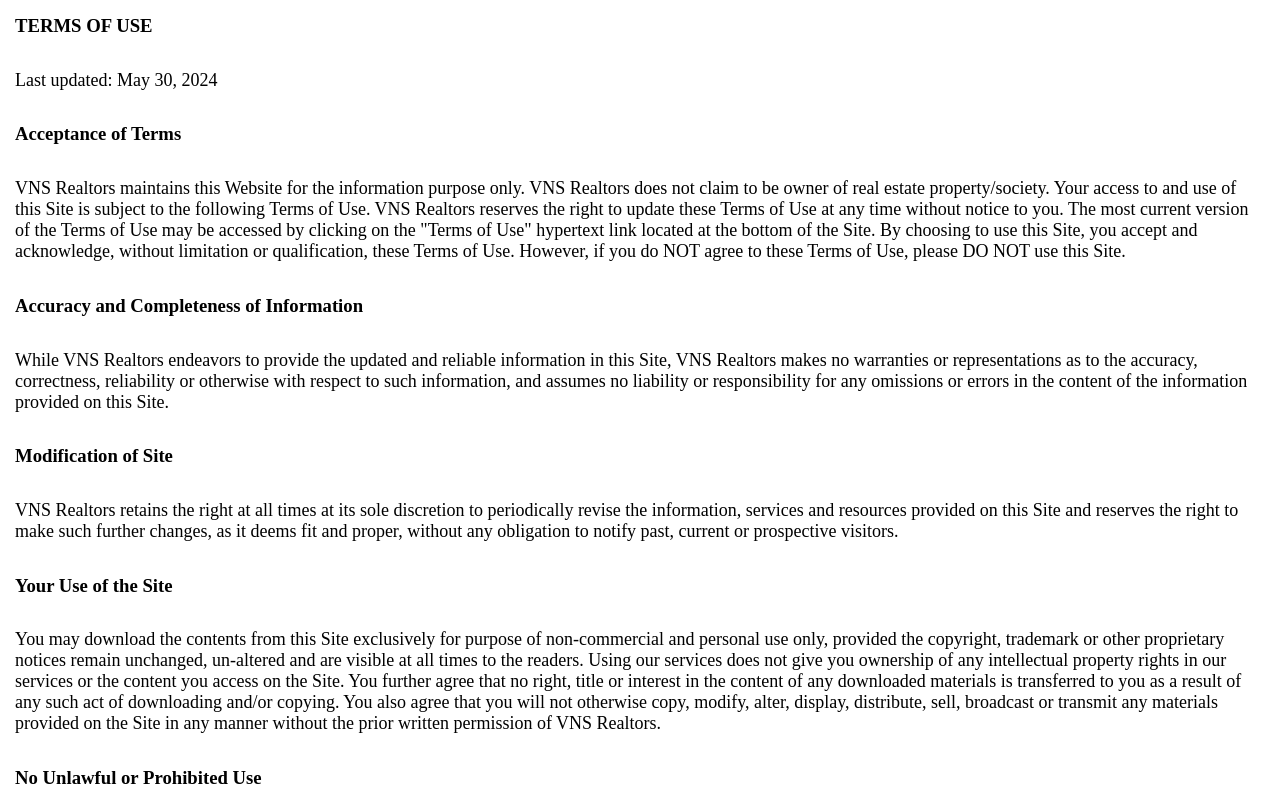
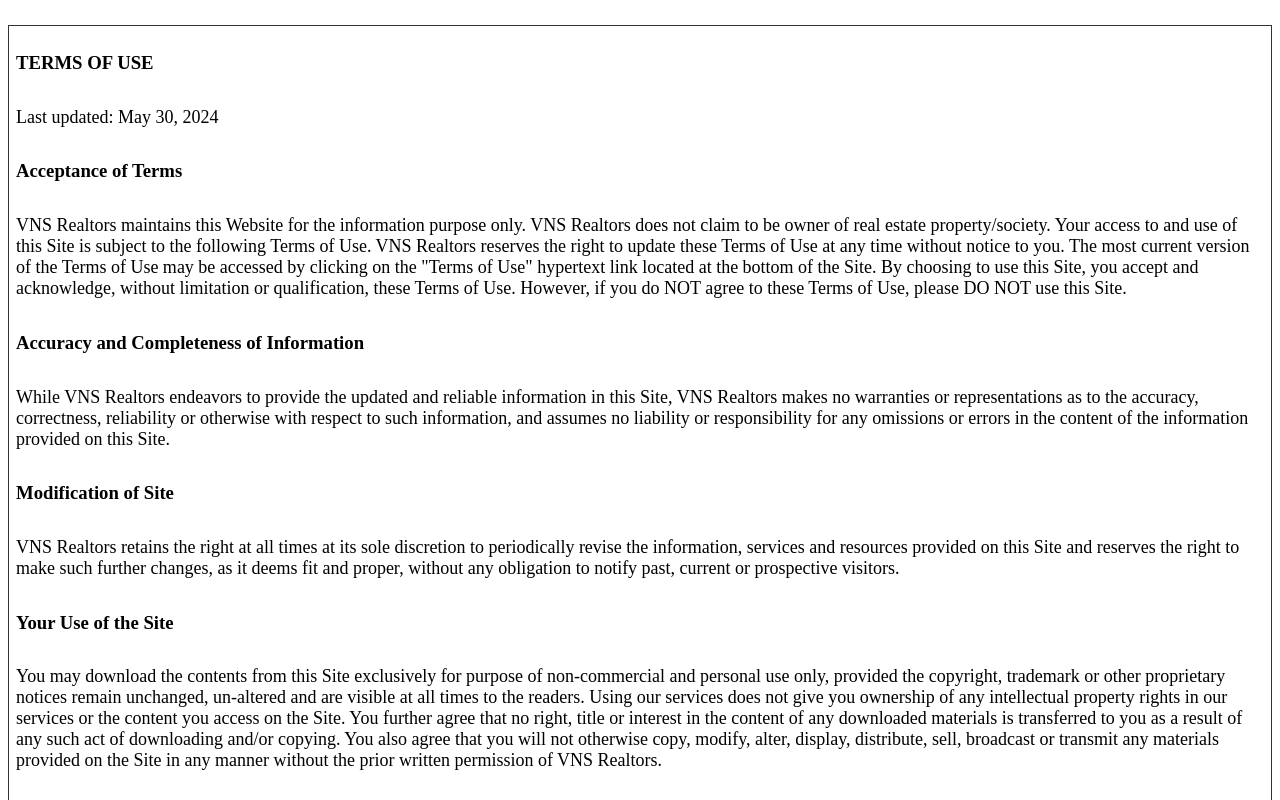
Before and after one commit to vinay8892/NiralaTrio, a plain HTML site: page terms-of-use/index.html in a window 1280 px wide. Shown: the top 800 px of the page. Drawn offline with Linux system fonts and the light colour scheme.

Commit message:
Add files via upload

```diff
--- a/terms-of-use/index.html
+++ b/terms-of-use/index.html
@@ -17,6 +17,7 @@
 }
 
 </style>
+<div class="container" style="margin-top:2%; border:1px solid #333;">
 <h3>TERMS OF USE</h3>
 
 <p>Last updated: May 30, 2024</p>
@@ -86,3 +87,5 @@
 <h3>Data Records</h3>
 
 <p>VNS Realtors maintains and operates project websites and landing pages of partner developers. By exercising the option to access such websites and providing your personal information on it, which are collected for the purpose of providing residential real estate services by us, you waive off your right to Do Not Disturb as may be registered with your individual telecom service providers and grant VNS Realtors the right to access, store and use these personal details and further, consent VNS Property Consultants to reach out to you directly. All the voice conversation carried out between you and the employees of VNS Realtors and/or such other third party(s) as may be engaged by VNS Realtors, may also be monitored and recorded for record-keeping, training and quality-assurance purposes.</p>
+
+</div>
```
